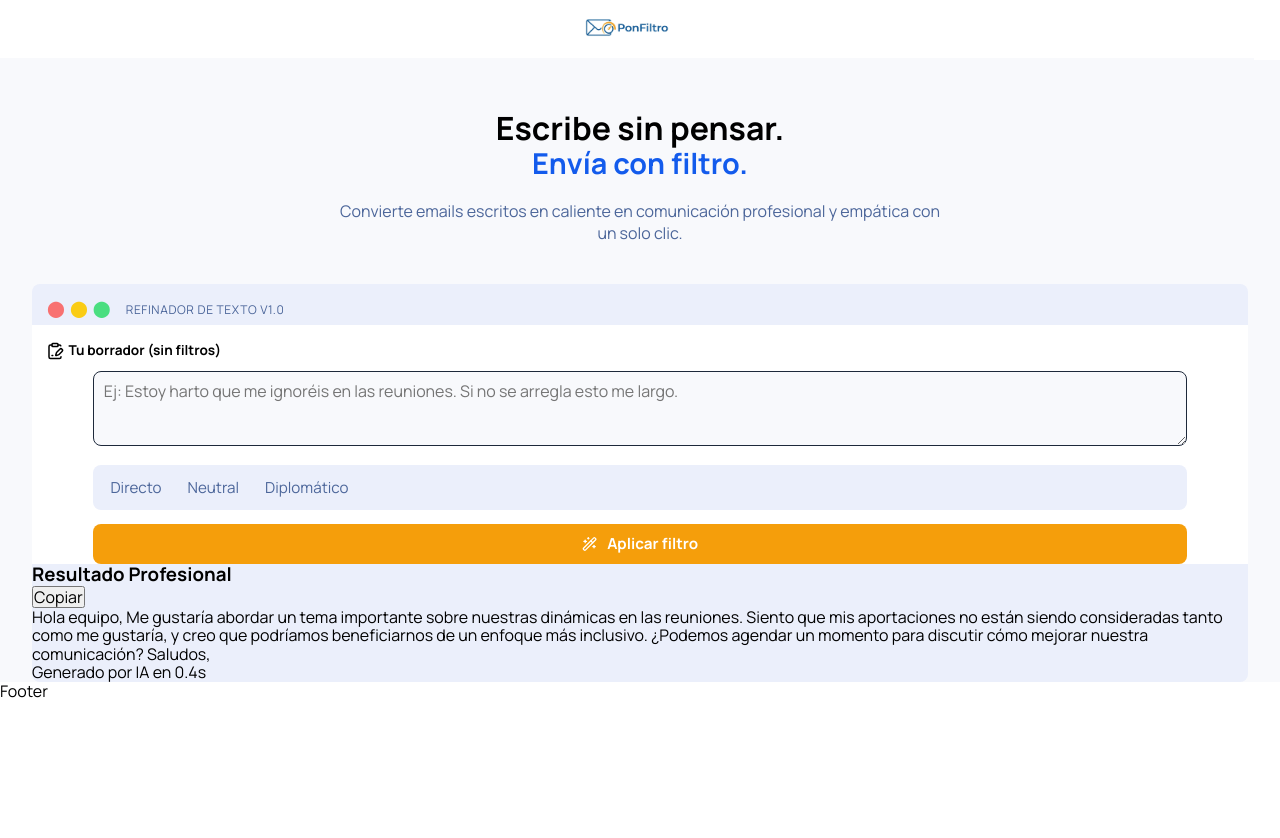
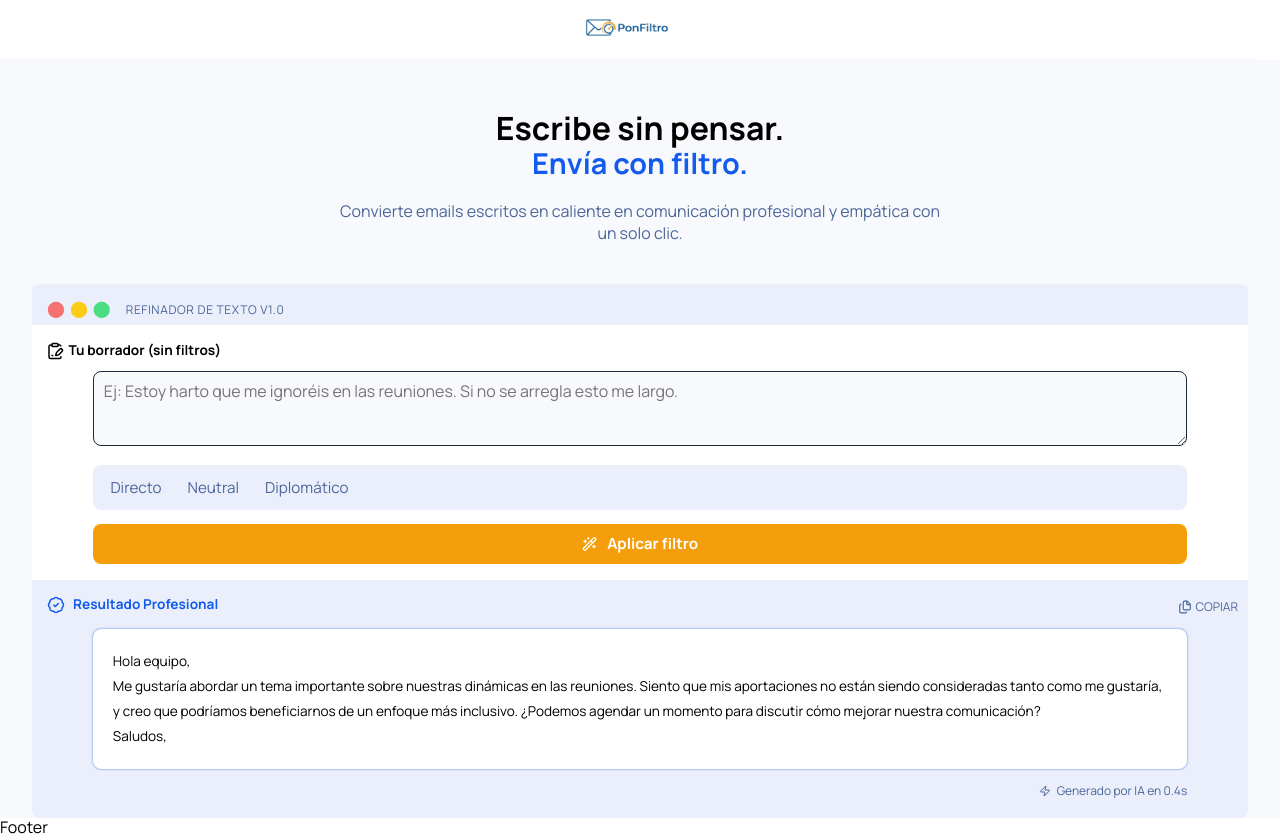
Before and after one commit to carlos-morata/ponFiltro, a React (Vite) app: page / in a window 1280 px wide. Before the commit the page ends 800 px from the top, so only its background shows below. Built offline with nearby package versions, Linux system fonts and the light colour scheme.

Commit message:
add/StylesFilteredChatSection

```diff
--- a/src/components/Main/FilterToolSection/FilteredMessage/FilteredMessage.jsx
+++ b/src/components/Main/FilterToolSection/FilteredMessage/FilteredMessage.jsx
@@ -1,18 +1,27 @@
 import React from "react";
+import { BadgeCheck, Files, Zap } from 'lucide-react';
 
 const FilteredMessage = () => {
   return <section className="filteredMessage-container">
-    <h3>Resultado Profesional</h3>
-    <button>Copiar</button>
-    <section className="filtered-chat">
-      <p>
-        Hola equipo,
+    <div className=" filteredTop-container">
+    <h3>
+      <BadgeCheck /> Resultado Profesional
+    </h3>
+    <button className="copy-button">
+      <Files /> Copiar
+    </button>
+    </div>
+    <section className="filteredChat-section">
+      <p className="filtered-message">
+        Hola equipo, <br />
         Me gustaría abordar un tema importante sobre nuestras dinámicas en las reuniones. Siento que mis aportaciones no están siendo consideradas tanto como me gustaría, y creo que podríamos beneficiarnos de un enfoque más inclusivo.
         ¿Podemos agendar un momento para discutir cómo mejorar nuestra comunicación?
-        Saludos,
+       <br /> Saludos,
       </p>
+    <p className="info-text">
+      <Zap /> Generado por IA en 0.4s
+    </p>
     </section>
-    <p>Generado por IA en 0.4s</p>
   </section>;
 };
 
--- a/src/styles/components/_FilterToolSection.scss
+++ b/src/styles/components/_FilterToolSection.scss
@@ -118,17 +118,93 @@
             width: 90%;
             margin-top: 0.90rem;
             padding: 8px 0px;
+            margin-bottom: 1rem;
             background-color: variables.$second;
             border: none;
             border-radius: variables.$border-radius;
             color: variables.$white;
             font-size: 0.95rem;
             font-weight: variables.$font-bold;
+            cursor: pointer;
 
             .lucide-wand-sparkles {
                 width: 0.95rem;
             }
+
+            .filter-button:hover {
+                background-color: variables.$second-hover;
+            }
         }
     }
 
+    .filteredMessage-container {
+        width: 100%;
+        box-sizing: variables.$border-box;
+        background-color: #ebeffb;
+
+        .filteredTop-container {
+            display: flex;
+            justify-content: space-between;
+
+            h3 {
+                display: flex;
+                align-items: center;
+                column-gap: 8px;
+                font-size: 0.85rem;
+                padding: 10px 0px 10px 15px;
+                color: variables.$primary;
+
+                .lucide-badge-check {
+                    width: 18px;
+                }
+            }
+
+            .copy-button {
+                display: flex;
+                align-items: center;
+                column-gap: 4px;
+                padding: 15px 10px 10px 0px;
+                border: none;
+                background-color: transparent;
+                color: variables.$text-second;
+                text-transform: uppercase;
+                font-size: variables.$main-text;
+
+                .lucide-files {
+                    width: 14px;
+                }
+            }
+        }
+
+        .filteredChat-section {
+            width: 90%;
+            margin: 0 auto;
+            box-sizing: variables.$border-box;
+
+            .filtered-message {
+                width: 100%;
+                background-color: variables.$white;
+                padding: 20px;
+                line-height: 25px;
+                box-sizing: variables.$border-box;
+                border-radius: variables.$border-radius;
+                font-size: 0.85rem;
+                box-shadow: 0px 0px 2px 0px variables.$primary;
+            }
+        }
+
+        .info-text {
+            display: flex;
+            align-items: center;
+            justify-content: flex-end;
+            column-gap: 6px;
+            font-size: variables.$main-text;
+            margin: 10px 0px 15px 0px;
+            color: variables.$text-second;
+
+            .lucide-zap {
+                width: 12px;
+            }
+        }
+    }
 }
```
